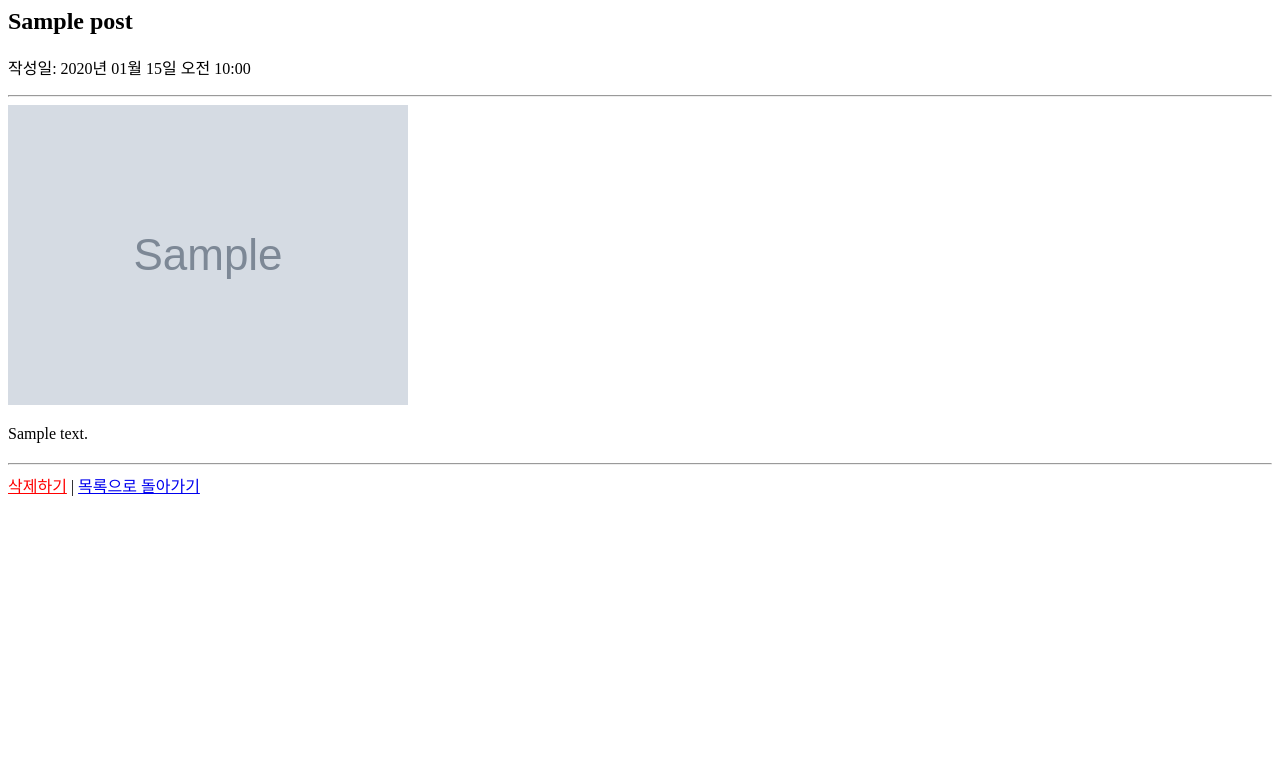
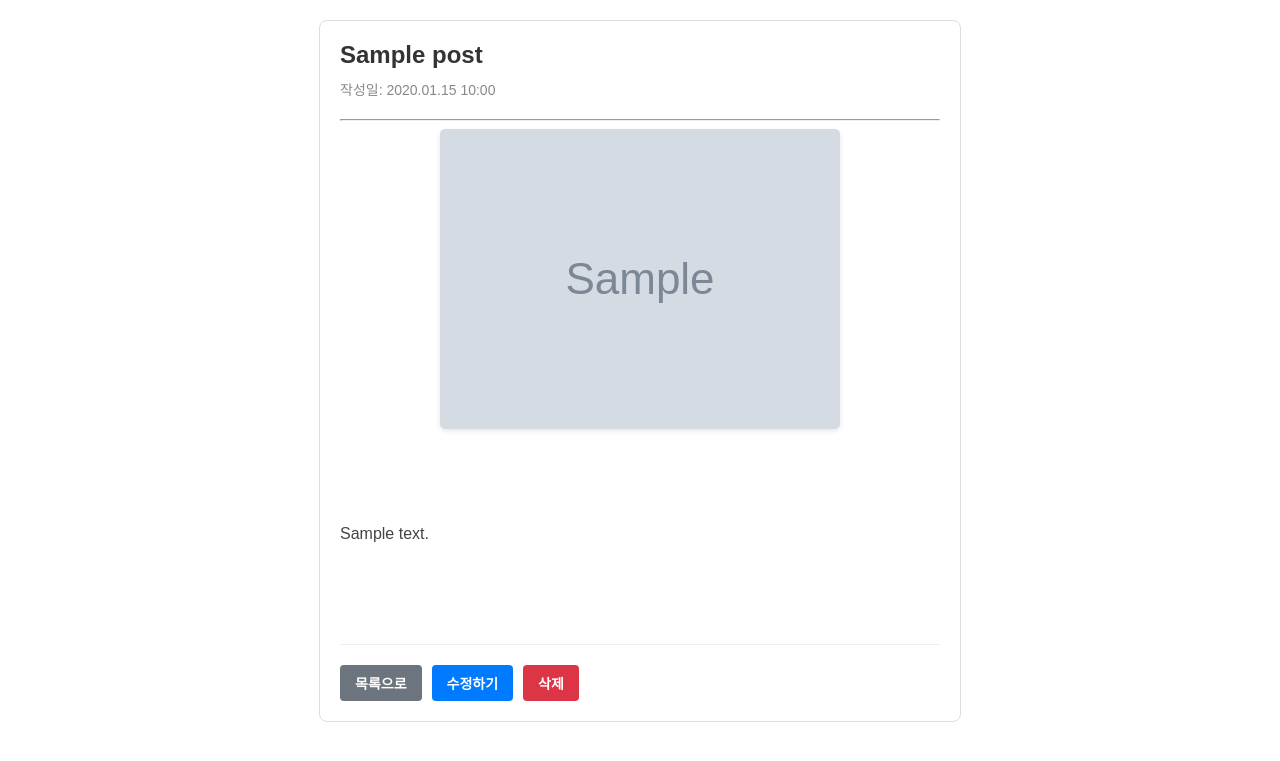
Before and after one commit to ofjrv/WAGI-4th-WEB_BE, a Django app: page /detail/1/ in a window 1280 px wide. Shown: the top 761 px of the page. Run offline with Django 5.2, Linux system fonts and the light colour scheme; tables that the repository leaves empty hold one stand-in row (values such as "Sample post"); grey boxes marked "Sample" are stand-in pictures.

Commit message:
3주차 과제 제출

```diff
--- a/post/models.py
+++ b/post/models.py
@@ -1,11 +1,26 @@
 from django.db import models
+from django.db.models.signals import post_delete
+from django.dispatch import receiver
+import os
 
-# post/models.py
 class Post(models.Model):
     title = models.CharField(max_length=200)
     content = models.TextField()
-    # upload_to를 비우면 C:/django_media/ 바로 아래에 저장됩니다.
-    image = models.ImageField(upload_to='', blank=True, null=True)
+    # [추가] auto_now_add는 생성 시에만, auto_now는 수정 시마다 기록됩니다.
     created_at = models.DateTimeField(auto_now_add=True)
+    updated_at = models.DateTimeField(auto_now=True)
+
     def __str__(self):
         return self.title
+
+# [핵심] 여러 이미지를 저장하기 위한 모델 (1:N 관계)
+class PostImage(models.Model):
+    post = models.ForeignKey(Post, on_delete=models.CASCADE, related_name='images')
+    image = models.ImageField(upload_to='posts/', blank=True, null=True)
+
+# [수정] PostImage가 삭제될 때 실제 파일도 삭제되도록 설정
+@receiver(post_delete, sender=PostImage)
+def post_image_delete(sender, instance, **kwargs):
+    if instance.image:
+        if os.path.isfile(instance.image.path):
+            os.remove(instance.image.path)
--- a/post/templates/detail.html
+++ b/post/templates/detail.html
@@ -1,19 +1,93 @@
-<h2>{{ post.title }}</h2>
-<p>작성일: {{ post.created_at|date:"Y년 m월 d일 A g:i" }}</p>
-<hr>
+<style>
+    /* 기존 스타일 유지 */
+    .container {
+        max-width: 600px;
+        margin: 20px auto;
+        padding: 20px;
+        border: 1px solid #ddd;
+        border-radius: 8px;
+        font-family: sans-serif;
+    }
+    .post-title {
+        font-size: 24px;
+        font-weight: bold;
+        margin-bottom: 10px;
+        color: #333;
+    }
+    .post-date {
+        color: #888;
+        font-size: 14px;
+        margin-bottom: 20px;
+    }
+    /* 수정됨 텍스트 강조 스타일 */
+    .updated-label {
+        color: #888;
+        margin-left: 5px;
+    }
+    .post-content {
+        line-height: 1.6;
+        color: #444;
+        margin: 25px 0;
+        white-space: pre-wrap;
+    }
+    .image-container img {
+        display: block;
+        width: auto;
+        max-width: 100%;
+        max-height: 500px;
+        margin: 0 auto 20px auto;
+        border-radius: 5px;
+        box-shadow: 0 2px 5px rgba(0,0,0,0.1);
+        object-fit: contain;
+    }
+    .button-group {
+        margin-top: 30px;
+        padding-top: 20px;
+        border-top: 1px solid #eee;
+        display: flex;
+        gap: 10px;
+    }
+    .btn {
+        padding: 8px 15px;
+        text-decoration: none;
+        border-radius: 4px;
+        font-size: 14px;
+        font-weight: bold;
+    }
+    .btn-list { background-color: #6c757d; color: white; }
+    .btn-edit { background-color: #007bff; color: white; }
+    .btn-delete { background-color: #dc3545; color: white; }
+    .btn:hover { opacity: 0.8; }
+</style>
 
-{% if post.image %}
-    <div style="margin-bottom: 20px;">
-        <img src="{{ post.image.url }}" alt="post_image" style="max-width: 400px;">
+<div class="container">
+    <div class="post-title">{{ post.title }}</div>
+
+    <div class="post-date">
+        <span>작성일: {{ post.created_at|date:"Y.m.d H:i" }}</span>
+
+        {% if post.created_at|date:"YmdHi" != post.updated_at|date:"YmdHi" %}
+            <span class="updated-label">| 수정됨: {{ post.updated_at|date:"Y.m.d H:i" }}</span>
+        {% endif %}
     </div>
-{% endif %}
 
-<div class="content" style="margin: 20px 0;">
-    <p>{{ post.content|linebreaks }}</p>
+    <hr>
+
+    <div class="image-container">
+        {% for img_obj in post.images.all %}
+            <img src="{{ img_obj.image.url }}" alt="업로드 이미지">
+        {% empty %}
+            <p style="color: #999; text-align: center;">첨부된 이미지가 없습니다.</p>
+        {% endfor %}
+    </div>
+
+    <div class="post-content">
+        {{ post.content|linebreaks }}
+    </div>
+
+    <div class="button-group">
+        <a href="{% url 'home' %}" class="btn btn-list">목록으로</a>
+        <a href="{% url 'update' post.id %}" class="btn btn-edit">수정하기</a>
+        <a href="{% url 'delete' post.id %}" class="btn btn-delete" onclick="return confirm('정말 삭제하시겠습니까?');">삭제</a>
+    </div>
 </div>
-
-<hr>
-
-<a href="{% url 'delete' post.id %}" onclick="return confirm('정말 삭제하시겠습니까?');" style="color: red;">삭제하기</a>
-|
-<a href="{% url 'home' %}">목록으로 돌아가기</a>
--- a/post/urls.py
+++ b/post/urls.py
@@ -1,3 +1,4 @@
+# post/urls.py
 from django.urls import path
 from . import views
 
@@ -5,5 +6,6 @@ urlpatterns = [
     path('', views.home, name='home'),
     path('write/', views.write, name='write'),
     path('detail/<int:post_id>/', views.detail, name='detail'),
+    path('update/<int:post_id>/', views.update, name='update'), # [추가 확인]
     path('delete/<int:post_id>/', views.delete, name='delete'),
 ]
--- a/post/views.py
+++ b/post/views.py
@@ -1,36 +1,49 @@
 from django.shortcuts import render, redirect, get_object_or_404
-from .models import Post
+from .models import Post, PostImage
 
 # 1. 목록 (Home)
 def home(request):
     posts = Post.objects.all().order_by('-created_at')
     return render(request, 'list.html', {'posts': posts})
 
-# 2. 글 쓰기 (Write) - 이 부분이 에러의 핵심입니다!
+# 2. 글 쓰기 (다중 이미지 처리)
 def write(request):
     if request.method == 'POST':
         title = request.POST.get('title')
         content = request.POST.get('content')
+        # name="images"로 들어오는 모든 파일을 리스트로 가져옵니다.
+        images = request.FILES.getlist('images')
 
-        # [수정] image_url 대신 실제 파일(FILES)을 가져옵니다.
-        image = request.FILES.get('image')
+        # 게시글 생성
+        post = Post.objects.create(title=title, content=content)
 
-        # [수정] 데이터베이스의 image 칸에 파일을 저장합니다.
-        Post.objects.create(
-            title=title,
-            content=content,
-            image=image
-        )
+        # 파일들을 하나씩 꺼내서 PostImage 객체로 생성
+        for img in images:
+            PostImage.objects.create(post=post, image=img)
+
         return redirect('home')
     return render(request, 'write.html')
 
-# 3. 상세 보기 (Detail)
+# 3. 상세 보기
 def detail(request, post_id):
     post = get_object_or_404(Post, pk=post_id)
     return render(request, 'detail.html', {'post': post})
 
-# 4. 삭제
+# 4. 수정 (Update)
+def update(request, post_id):
+    post = get_object_or_404(Post, pk=post_id)
+
+    if request.method == 'POST':
+        post.title = request.POST.get('title')
+        post.content = request.POST.get('content')
+        post.save()
+        return redirect('detail', post_id=post.pk)
+
+    # 수정 페이지로 기존 데이터를 넘겨줍니다.
+    return render(request, 'update.html', {'post': post})
+
+# 5. 삭제
 def delete(request, post_id):
     post = get_object_or_404(Post, pk=post_id)
-    post.delete()
+    post.delete() # 연관된 PostImage와 파일들도 함께 삭제됩니다.
     return redirect('home')
```
Also changed, not shown: post/templates/update.html (added, +38 -0 lines), post/templates/write.html (+47 -6 lines).
